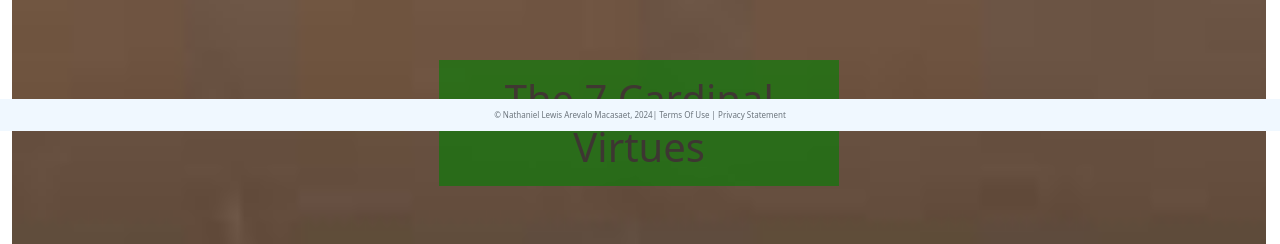
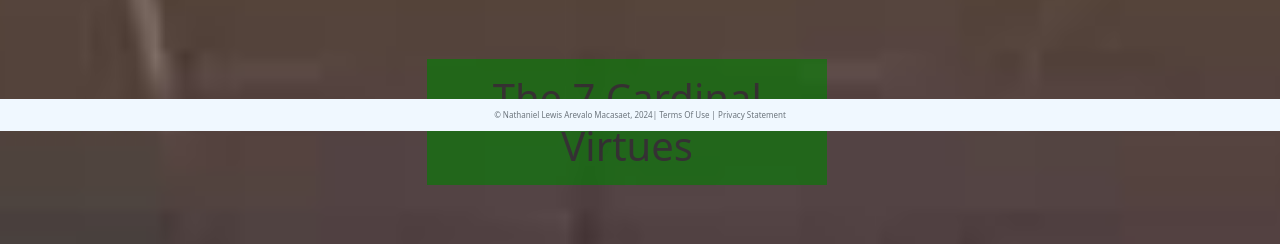
Before and after one commit to nam977/IS-117-Final-Project, a plain HTML site: page cardinalvirtues.html in a window 1280 px wide. Shown: the part 669-913 px from the top of the page. Drawn offline with nearby package versions, Linux system fonts and the light colour scheme.

Commit message:
set body tag background-image

```diff
--- a/css/cardinalvirtues.css
+++ b/css/cardinalvirtues.css
@@ -186,12 +186,12 @@ div.Patriotism-Image{
     opacity: 65%;
 }
 
-main{
+body{
     background-image: url("../images/background-image-cardinal-virtue.jpg");
     width: 98vw;
-    height: 640vh;
     background-size: cover;
     padding: 5px;
     background-position: center;
-    max-height: 100%;
+    max-height: 130%;
+    background-repeat: no-repeat;
 }
```
